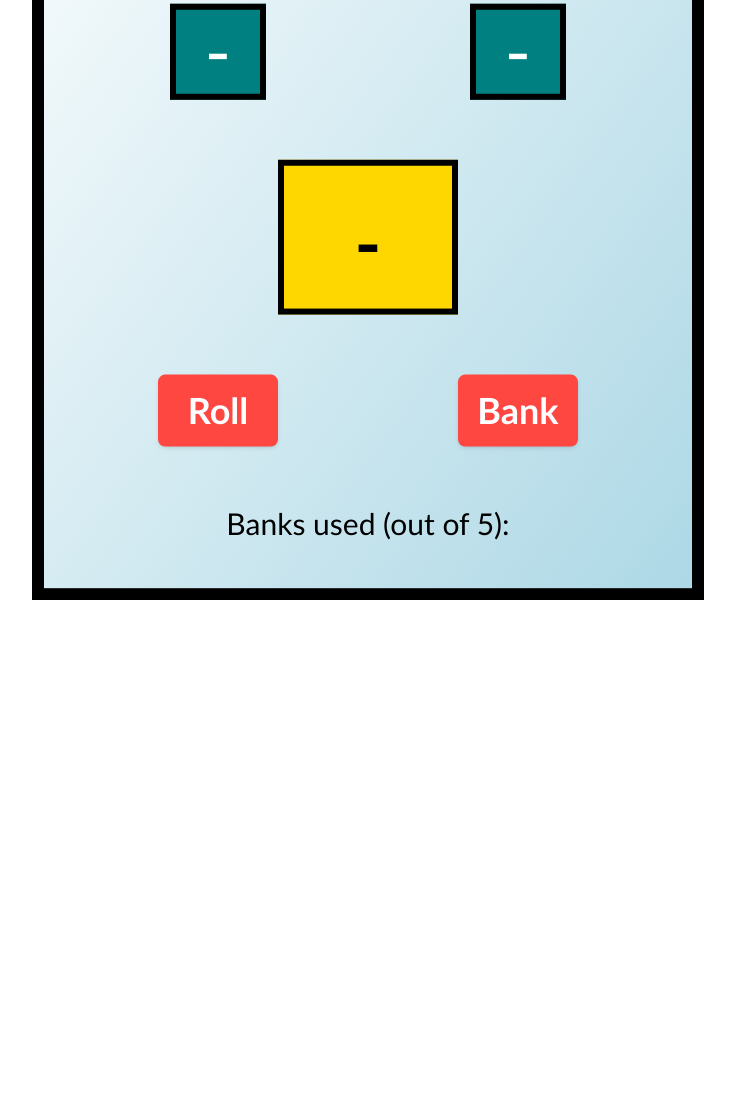
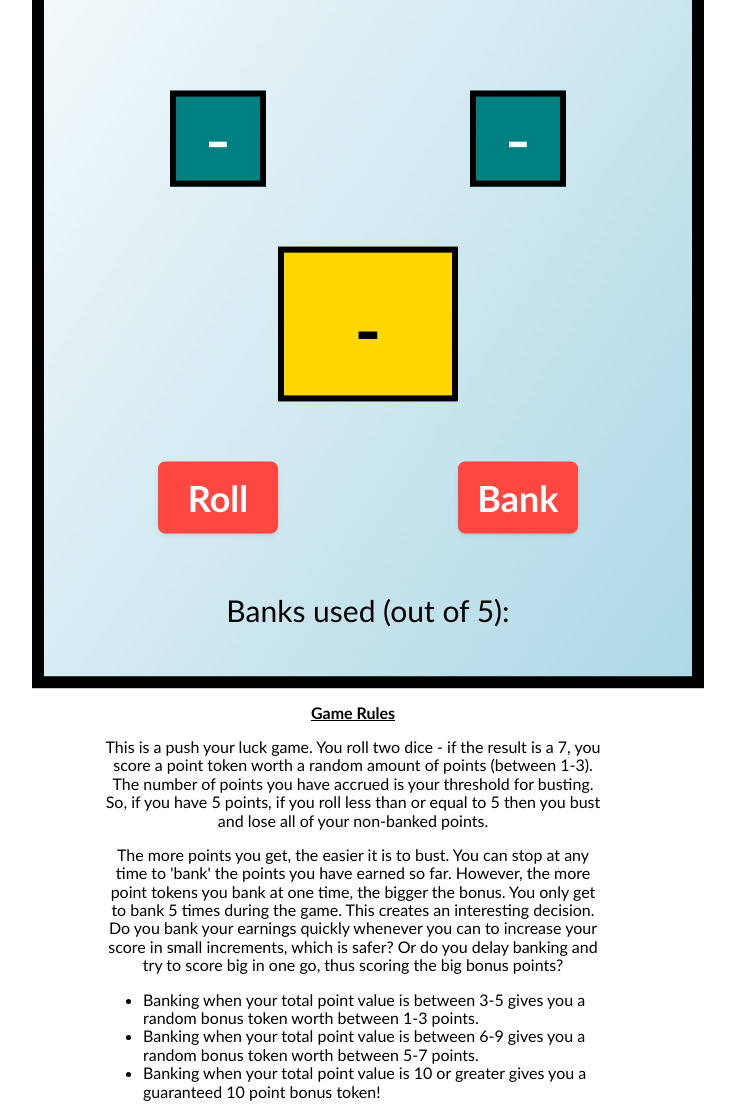
Before and after one commit to joeklein9/lucky-seven-game2, a plain HTML site: page index.html in a window 1280 px wide. Shown: the part 318-1435 px from the top of the page, without its empty margins (272-1007 px from the left). Before the commit the page ends 918 px from the top, so only its background shows below. Drawn offline with nearby package versions, Linux system fonts and the light colour scheme.

Commit message:
Add files via upload

```diff
--- a/index.css
+++ b/index.css
@@ -8,8 +8,7 @@ html, body {
 
 .container {
     max-width:500px;
-    margin-left:360px;
-    margin-right:100px;
+    margin: 0 auto;
     border:10px solid black;
     padding:20px;
     background-image: linear-gradient(to bottom right, white, lightblue);
@@ -75,7 +74,7 @@ h1 {
 
 .play-again {
     visibility: hidden;
-    align-items: center;
+
      display: inline-block;
                 outline: 0;
                 cursor: pointer;
@@ -89,6 +88,7 @@ h1 {
                 font-size: 16px;
                 height: 42px;
                 align-items: center;
+                margin-left:190px
 }
 
 .show-button {
@@ -170,9 +170,10 @@ h6 {
 }
 
 .game-rules {
-    max-width: 600px;
-    margin-left: 360px;
-    margin-right: 10%;
+   margin-top:100px;
+   text-align:center;
+   max-width:500px;
+   margin-left:375px
 
 }
 
@@ -182,4 +183,19 @@ h6 {
 
 .final-results-message{
     font-size:25px;
+    text-align:center;
 }
+
+.score-reminder {
+    justify-content:center;
+    align-items:center;
+}
+
+ul {
+    text-align:left;
+}
+
+.game-rules-heading {
+    font-weight:bold;
+    text-decoration:underline;
+}
--- a/index.html
+++ b/index.html
@@ -5,8 +5,10 @@
         <link rel="stylesheet" href="index.css">
     </head>
     <body>
+
         <h1>Bank or Bust</h1>
         <div class = "container">
+            <h1>Bank or Bust</h1>
             <h6 class = "score-reminder" id = "score-reminder"> Final score = Banked Points + Bonus Tokens </h6>
             <div class = "point-tokens-container" id = "point-tokens-container"> Point Tokens: </div>
             <div class = "banked-points-container" id = "banked-points-container"> Banked Points: </div>
@@ -40,6 +42,24 @@
 
         </div>
 
+         <div class = "game-rules">
+            <p span class = "game-rules-heading"> Game Rules</p>
+            <p> This is a push your luck game. You roll two dice - if the result is a 7, you score a point token worth a random amount of points (between 1-3). The number of points you have accrued is your threshold for busting. So, if you have 5 points, if you roll less than or equal to 5 then you bust and lose all of your non-banked points. </p>
+
+            <p> The more points you get, the easier it is to bust. You can stop at any time to 'bank' the points you have earned so far. However, the more point tokens you bank at one time, the bigger the bonus. You only get to bank 5 times during the game. This creates an interesting decision. Do you bank your earnings quickly whenever you can to increase your score in small increments, which is safer? Or do you delay banking and try to score big in one go, thus scoring the big bonus points?
+            </p>
+
+
+
+            <ul>
+
+                <li> Banking when your total point value is between 3-5 gives you a random bonus token worth between 1-3 points.</li>
+
+                <li> Banking when your total point value is between 6-9 gives you a random bonus token worth between 5-7 points. </li>
+
+                <li> Banking when your total point value is 10 or greater gives you a guaranteed 10 point bonus token!</li>
+            </ul>
+        </div>
 
         <script src="index.js"></script>
     </body>
```
